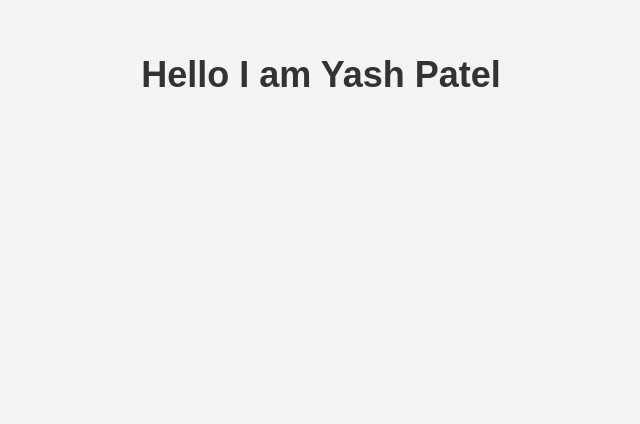
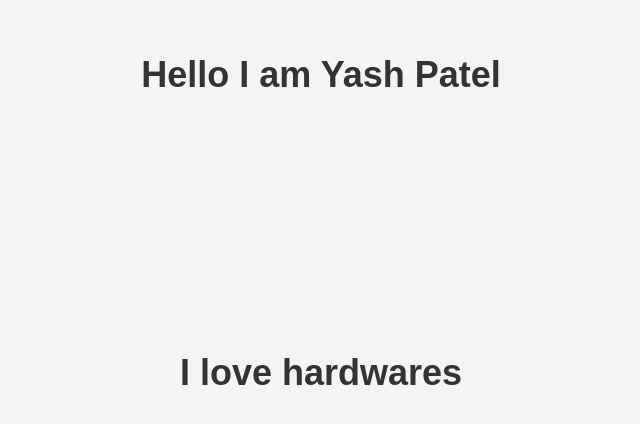
Before and after one commit to yp969803/autocd-tutorial, a plain HTML site: page index.html in a window 1280 px wide. Shown: the part 202-626 px from the top of the page, without its empty margins (319-959 px from the left). Drawn offline with Linux system fonts and the light colour scheme.

Commit message:
feat: more info

```diff
--- a/index.html
+++ b/index.html
@@ -23,5 +23,6 @@
 
 <body>
     <h1>Hello I am Yash Patel</h1>
+    <h1>I love hardwares</h1>
 </body>
 </html>
```
